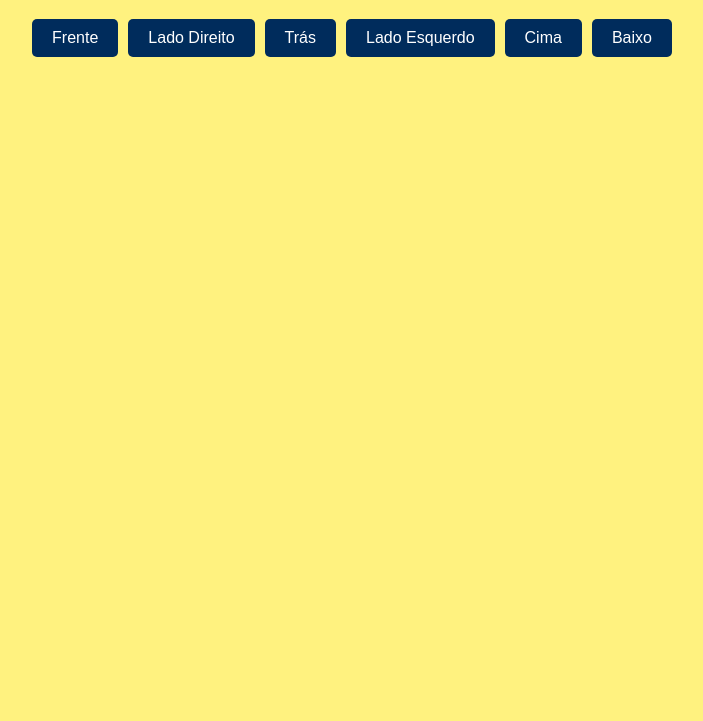
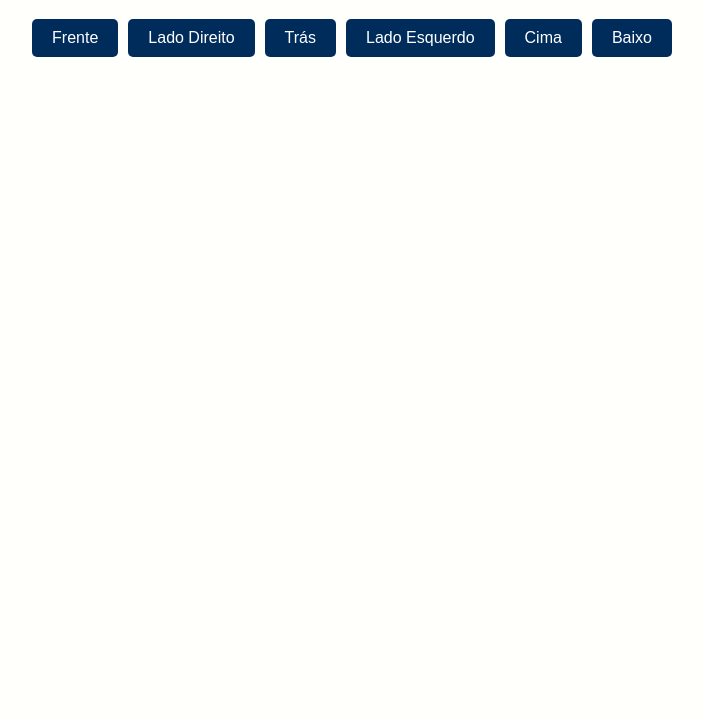
Before and after one commit to dpro-artes/pietra-cxecom, a plain HTML site: page index.html in a window 1280 px wide. Shown: the part 79-800 px from the top of the page, without its empty margins (288-991 px from the left). Drawn offline with Linux system fonts and the light colour scheme; some packages are replaced by stand-ins of ours; a script that the page names is missing.

Commit message:
Add files via upload

```diff
--- a/styles.css
+++ b/styles.css
@@ -5,7 +5,7 @@ body {
     align-items: center;
     justify-content: center;
     height: 100vh;
-    background-color: #fff27f; /* Cor de fundo */
+    background-color: #fffffc; /* Cor de fundo */
     font-family: 'Open Sans', sans-serif; /* Nova fonte 'Open Sans' */
 }
 
```
